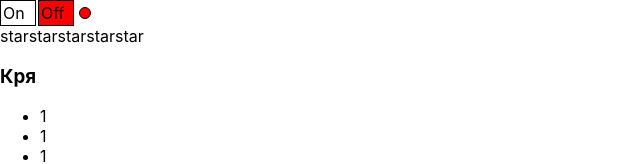
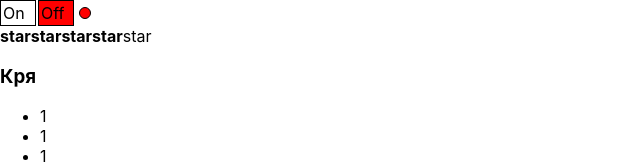
Before and after one commit to Ristretto1/cv-creator, a React (Create React App) app: page / in a window 1280 px wide. Shown: the top 164 px of the page, without its empty margins (0-640 px from the left). Built offline with nearby package versions, Linux system fonts and the light colour scheme.

Commit message:
add controlled rating

```diff
--- a/src/App.tsx
+++ b/src/App.tsx
@@ -1,19 +1,19 @@
 import React, {useState} from 'react';
 import './App.css';
 import OnOff from "./components/OnOff";
-import {Rating} from "./components/Rating";
+import {Rating, RatingValueType} from './components/Rating';
 import {Accordion} from './components/Accordion';
 
 
 function App() {
-    const [ratingValue, setRatingValue] = useState('4')
+    const [ratingValue, setRatingValue] = useState<RatingValueType>(4)
     const [accordionCollapsed, setAccordionCollapsed] = useState<boolean>(false)
     const [switchOn, setSwitchOn] = useState<boolean>(false)
 
     return (
         <div>
             <OnOff switchOn={switchOn} setSwitchOn={setSwitchOn}/>
-            <Rating/>
+            <Rating ratingValue={ratingValue} setRatingValue={setRatingValue}/>
             <Accordion title={'Кря'}/>
         </div>
     )
--- a/src/components/Rating.tsx
+++ b/src/components/Rating.tsx
@@ -1,19 +1,21 @@
 import React, {useState} from 'react';
 
-type RatingValueType = 1 | 2 | 3 | 4 | 5
-type RatingPropsType = {}
+export type RatingValueType = 1 | 2 | 3 | 4 | 5
+type RatingPropsType = {
+    ratingValue:  RatingValueType
+    setRatingValue: (value: RatingValueType) => void
+}
 
 export const Rating = (props: RatingPropsType) => {
 
-    let [value, setValue] = useState(0)
 
     return (
         <div>
-            <Star selected={value > 0} setValue={setValue} value={1}/>
-            <Star selected={value > 1} setValue={setValue} value={2}/>
-            <Star selected={value > 2} setValue={setValue} value={3}/>
-            <Star selected={value > 3} setValue={setValue} value={4}/>
-            <Star selected={value > 4} setValue={setValue} value={5}/>
+            <Star selected={props.ratingValue > 0} setValue={props.setRatingValue} value={1}/>
+            <Star selected={props.ratingValue > 1} setValue={props.setRatingValue} value={2}/>
+            <Star selected={props.ratingValue > 2} setValue={props.setRatingValue} value={3}/>
+            <Star selected={props.ratingValue > 3} setValue={props.setRatingValue} value={4}/>
+            <Star selected={props.ratingValue > 4} setValue={props.setRatingValue} value={5}/>
         </div>
     );
 };
```
